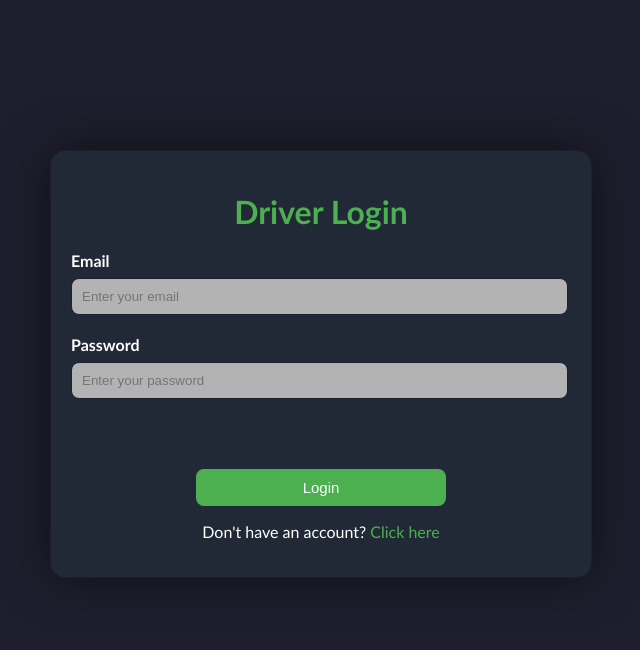
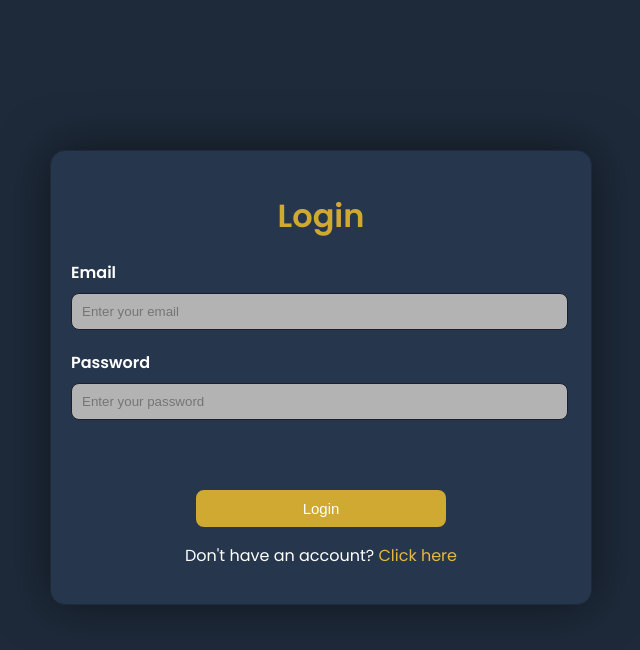
Before and after one commit to mulikruchi07/Smartphone-Application-for-Real-Time-Driving-Behavior-Analysis-and-Feedback, a plain HTML site: page Driver_login.html in a window 1280 px wide. Shown: the whole page, without its empty margins (319-959 px from the left). Drawn offline with Linux system fonts and the light colour scheme.

Commit message:
Update Driver_login.html

```diff
--- a/Driver_login.html
+++ b/Driver_login.html
@@ -4,11 +4,12 @@
     <meta charset="UTF-8">
     <meta name="viewport" content="width=device-width, initial-scale=1.0">
     <title>Driver Login</title>
+    <link href="https://fonts.googleapis.com/css2?family=Poppins:wght@400;500;600&display=swap" rel="stylesheet">
     <style>
-        /* General body styling */
+    /* General body styling */
 body {
-    font-family: 'Gill Sans', 'Gill Sans MT', Calibri, 'Trebuchet MS', sans-serif;
-    background-color: #1e1e2e;
+    font-family: 'Poppins', Arial, sans-serif;
+    background-color: #1e2a3a;
     color: #fff;
     margin: 0;
     padding: 0;
@@ -16,11 +17,11 @@ body {
 
 /* Container */
 .container {
-    max-width: 500px;
+    max-width: 320px;
     margin: 150px auto;
     padding: 20px;
-    background-color: #222936;
-    border: 1px solid #1e1e2e;
+    background-color: #26374D;
+    border: 1px solid #1e2a3a;
     border-radius: 15px;
     box-shadow: 0 0 50px rgba(0, 0, 0, 0.5);
 }
@@ -28,7 +29,7 @@ body {
 /* Heading */
 h1 {
     text-align: center;
-    color: #4CAF50;
+    color: #d0a933;
     margin-bottom: 20px;
 }
 
@@ -52,7 +53,7 @@ input[type="email"], input[type="password"] {
 }
 
 input[type="email"]:focus, input[type="password"]:focus {
-    border-color: #4CAF50;
+    border-color: #e3b93c;
 }
 
 /* Submit button */
@@ -61,7 +62,7 @@ button[type="submit"] {
     margin-left: 25%;
     width: 50%;
     padding: 10px;
-    background-color: #4CAF50;
+    background-color: #d0a933;
     color: #fff;
     border: none;
     border-radius: 8px;
@@ -71,7 +72,7 @@ button[type="submit"] {
 }
 
 button[type="submit"]:hover {
-    background-color: #3e8e41;
+    background-color: #af8d28;
 }
 
 /* Already have account */
@@ -82,17 +83,41 @@ button[type="submit"]:hover {
 
 a {
     text-decoration: none;
-    color: #4CAF50;
+    color: #e3b93c;
 }
 
 a:hover {
-    color: #3e8e41;
+    color: #d0a933;
+}
+
+/* Media query for larger screens (laptops/desktops) */
+@media (min-width: 768px) {
+    .container {
+        max-width: 300px; /* Slightly larger width for bigger screens */
+        margin: 150px auto;
+    }
+
+    button[type="submit"] {
+        margin-left: 25%;
+        width: 50%; /* Center button for larger screens */
+    }
+
+    input[type="email"], input[type="password"] {
+        width: 95%; /* Stretch inputs for wider layout */
+    }
+}
+
+/* Media query for ultra-wide screens */
+@media (min-width: 1200px) {
+    .container {
+        max-width: 500px; /* Larger width for very wide screens */
+    }
 }
     </style>
 </head>
 <body>
     <div class="container">
-        <h1>Driver Login</h1>
+        <h1>Login</h1>
         <form action="driver_login.php" method="post">
             <label for="email">Email</label>
             <input type="email" id="email" name="email" placeholder="Enter your email" required><br>
```
